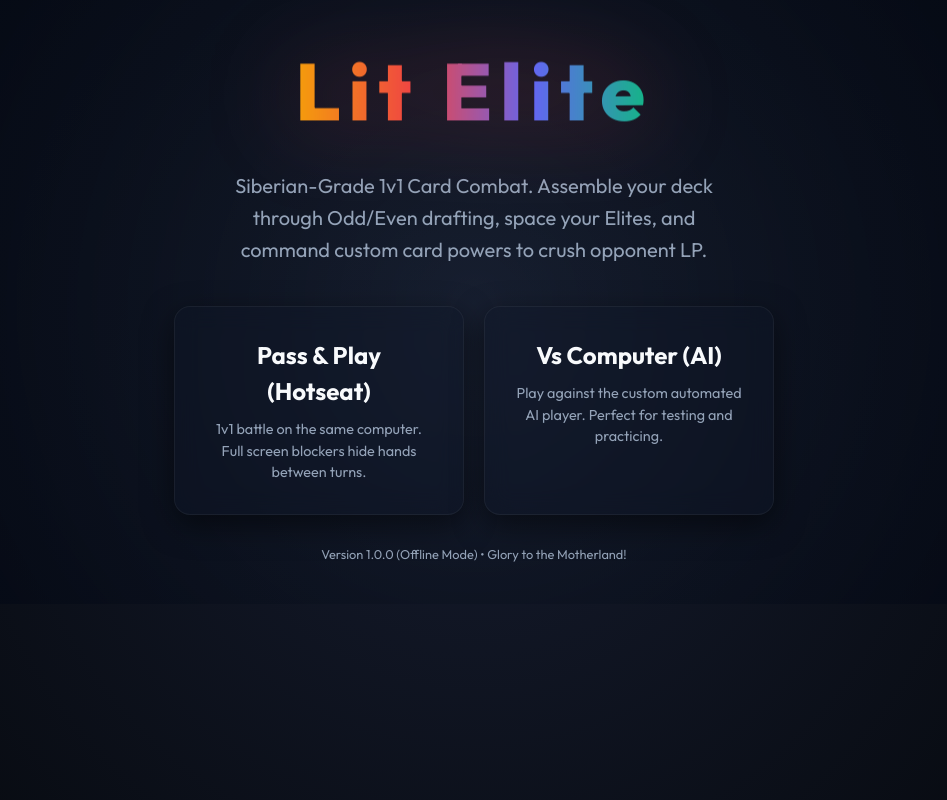
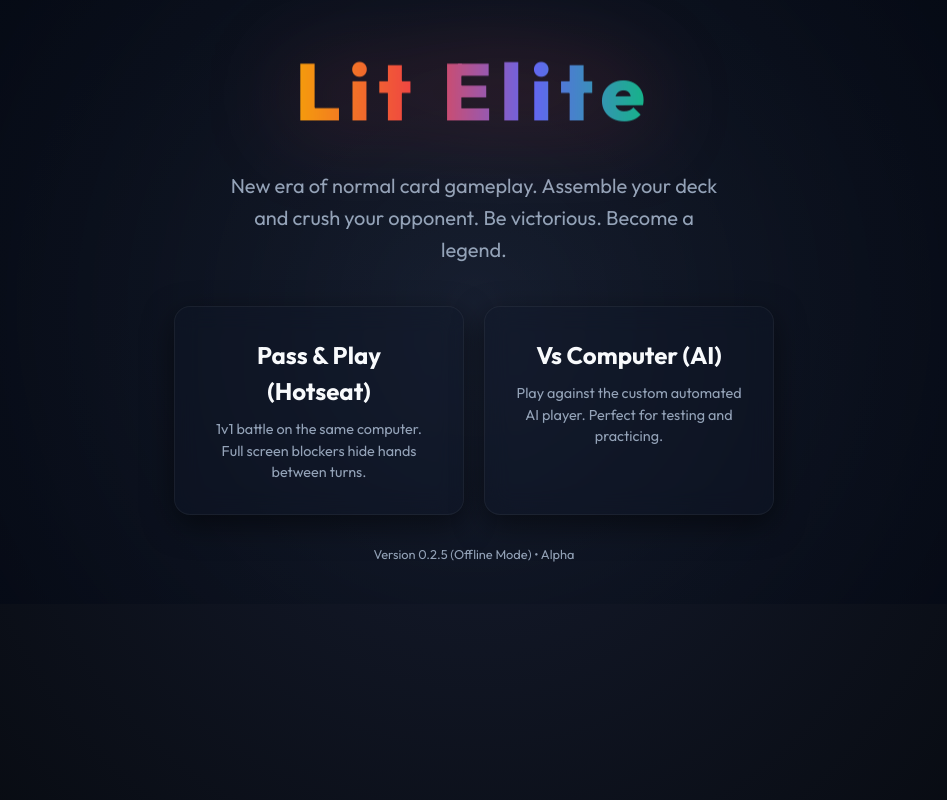
Before and after one commit to yoan-the-human/Lit-Elite, a React (Vite) app: page / in a window 1280 px wide. Shown: the whole page, without its empty margins (166-1113 px from the left). Built offline with nearby package versions, Linux system fonts and the light colour scheme.

Commit message:
style: welcome message

```diff
--- a/src/App.jsx
+++ b/src/App.jsx
@@ -239,7 +239,7 @@ export default function App() {
       <div className="welcome-screen">
         <h1 className="welcome-logo">Lit Elite</h1>
         <p className="welcome-subtitle">
-          Siberian-Grade 1v1 Card Combat. Assemble your deck through Odd/Even drafting, space your Elites, and command custom card powers to crush opponent LP.
+          New era of normal card gameplay. Assemble your deck and crush your opponent. Be victorious. Become a legend.
         </p>
 
         {showAiFirstChoice ? (
@@ -274,7 +274,7 @@ export default function App() {
         )}
 
         <div style={{ color: 'var(--text-dim)', fontSize: '0.8rem' }}>
-          Version 1.0.0 (Offline Mode) • Glory to the Motherland!
+          Version 0.2.5 (Offline Mode) • Alpha
         </div>
       </div>
     );
```
